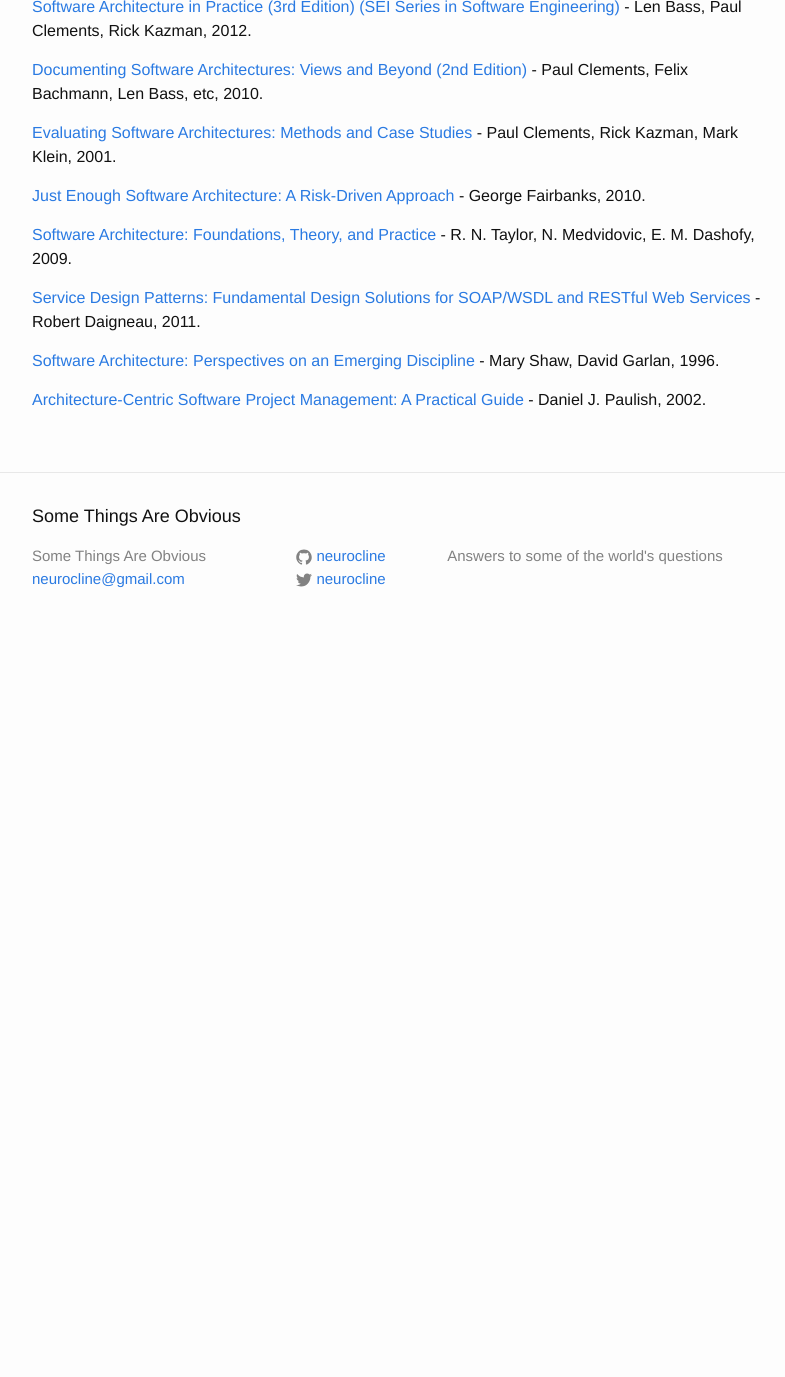
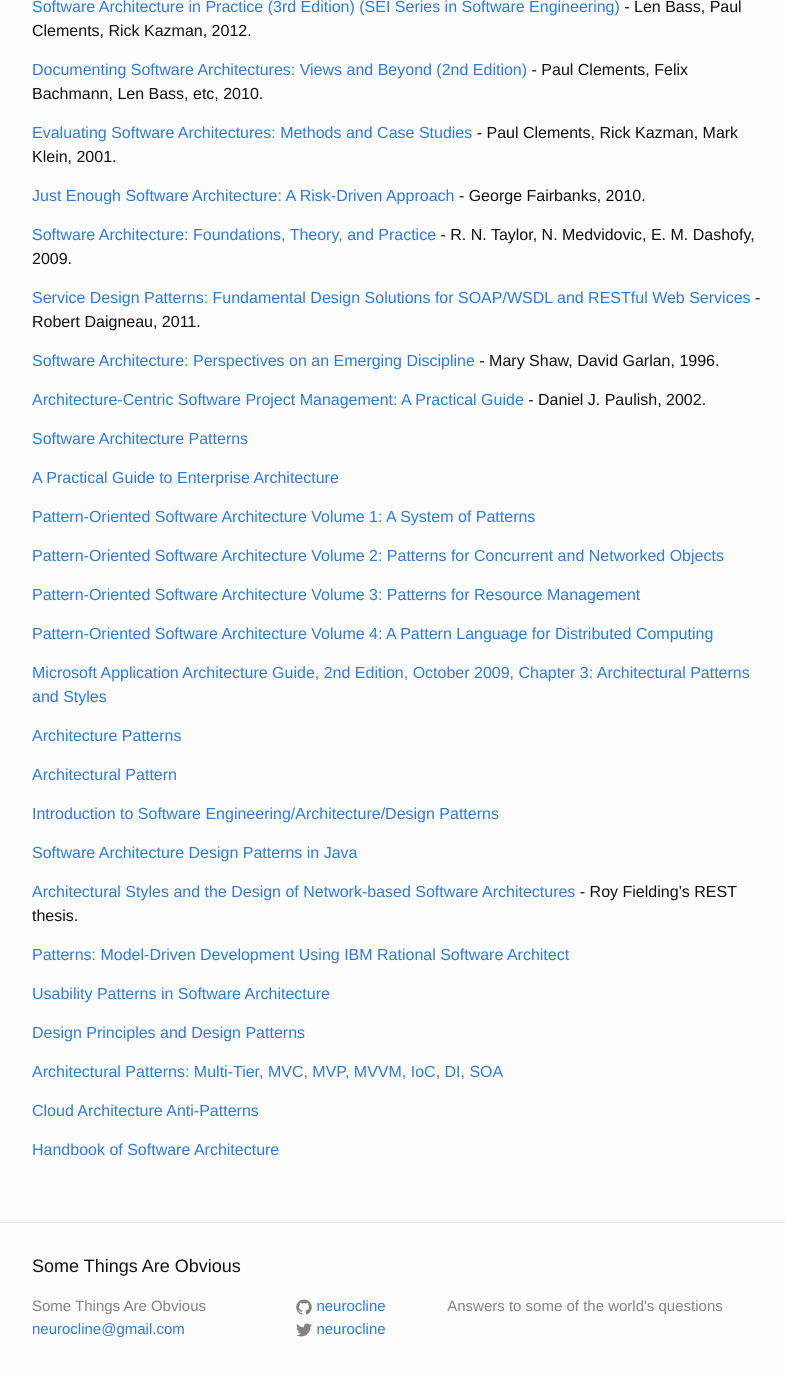
Before and after one commit to neurocline/neurocline.github.io, a Jekyll site: the page built from _posts/2015-07-05-software-architecture-books.markdown, in a window 1280 px wide and 1400 px high, scrolled down 370 px. Shown: the top 1377 px of the window, without its empty margins (238-1023 px from the left). Built offline with Jekyll 4.4.1, drawn with Linux system fonts in a browser that asks for light colours; before the commit the page ends 1020 px from its top, so only the background shows below that.

Commit message:
More architecture references

```diff
--- a/_posts/2015-07-05-software-architecture-books.markdown
+++ b/_posts/2015-07-05-software-architecture-books.markdown
@@ -28,3 +28,39 @@ point you to an existing one.
 [Software Architecture: Perspectives on an Emerging Discipline](http://www.amazon.com/Software-Architecture-Perspectives-Emerging-Discipline/dp/0131829572) - Mary Shaw, David Garlan, 1996.
 
 [Architecture-Centric Software Project Management: A Practical Guide](http://www.amazon.com/Architecture-Centric-Software-Project-Management-Practical/dp/0201734095) - Daniel J. Paulish, 2002.
+
+[Software Architecture Patterns](http://www.oreilly.com/programming/free/files/software-architecture-patterns.pdf)
+
+[A Practical Guide to Enterprise Architecture](http://www.amazon.com/dp/0131412752/)
+
+[Pattern-Oriented Software Architecture Volume 1: A System of Patterns](http://www.amazon.com/Pattern-Oriented-Software-Architecture-Volume-Patterns/dp/0471958697)
+
+[Pattern-Oriented Software Architecture Volume 2: Patterns for Concurrent and Networked Objects](http://www.amazon.com/Pattern-Oriented-Software-Architecture-Volume-Concurrent/dp/0471606952)
+
+[Pattern-Oriented Software Architecture Volume 3: Patterns for Resource Management](http://www.amazon.com/Pattern-Oriented-Software-Architecture-Volume-Management/dp/0470845252)
+
+[Pattern-Oriented Software Architecture Volume 4: A Pattern Language for Distributed Computing](http://www.amazon.com/Pattern-Oriented-Software-Architecture-Volume-Distributed/dp/0470059028)
+
+[Microsoft Application Architecture Guide, 2nd Edition, October 2009, Chapter 3: Architectural Patterns and Styles](https://msdn.microsoft.com/en-us/library/ee658117.aspx)
+
+[Architecture Patterns](http://pubs.opengroup.org/architecture/togaf8-doc/arch/chap28.html)
+
+[Architectural Pattern](https://en.wikipedia.org/wiki/Architectural_pattern)
+
+[Introduction to Software Engineering/Architecture/Design Patterns](https://en.wikibooks.org/wiki/Introduction_to_Software_Engineering/Architecture/Design_Patterns)
+
+[Software Architecture Design Patterns in Java](http://www.shejimoshi.com/download/Software%20Architecture%20Design%20Patterns%20in%20Java.pdf)
+
+[Architectural Styles and the Design of Network-based Software Architectures](https://www.ics.uci.edu/~fielding/pubs/dissertation/top.htm) - Roy Fielding's REST thesis.
+
+[Patterns: Model-Driven Development Using IBM Rational Software Architect](http://www.redbooks.ibm.com/redbooks/pdfs/sg247105.pdf)
+
+[Usability Patterns in Software Architecture](https://sophia.javeriana.edu.co/~cbustaca/DSBP/pagina/articulos/Articulo%20No.04.pdf)
+
+[Design Principles and Design Patterns](http://www.objectmentor.com/resources/articles/Principles_and_Patterns.pdf)
+
+[Architectural Patterns: Multi-Tier, MVC, MVP, MVVM, IoC, DI, SOA](http://www.slideshare.net/nakov/architectural-patterns-and-software-architectures-clientserver-multitier-mvc-mvp-mvvm-ioc-di-soa-cloud-computing)
+
+[Cloud Architecture Anti-Patterns](http://blog.codingoutloud.com/2015/03/18/talk-cloud-architecture-anti-patterns-oreilly-software-architecture-conference/)
+
+[Handbook of Software Architecture](http://handbookofsoftwarearchitecture.com/)
```
